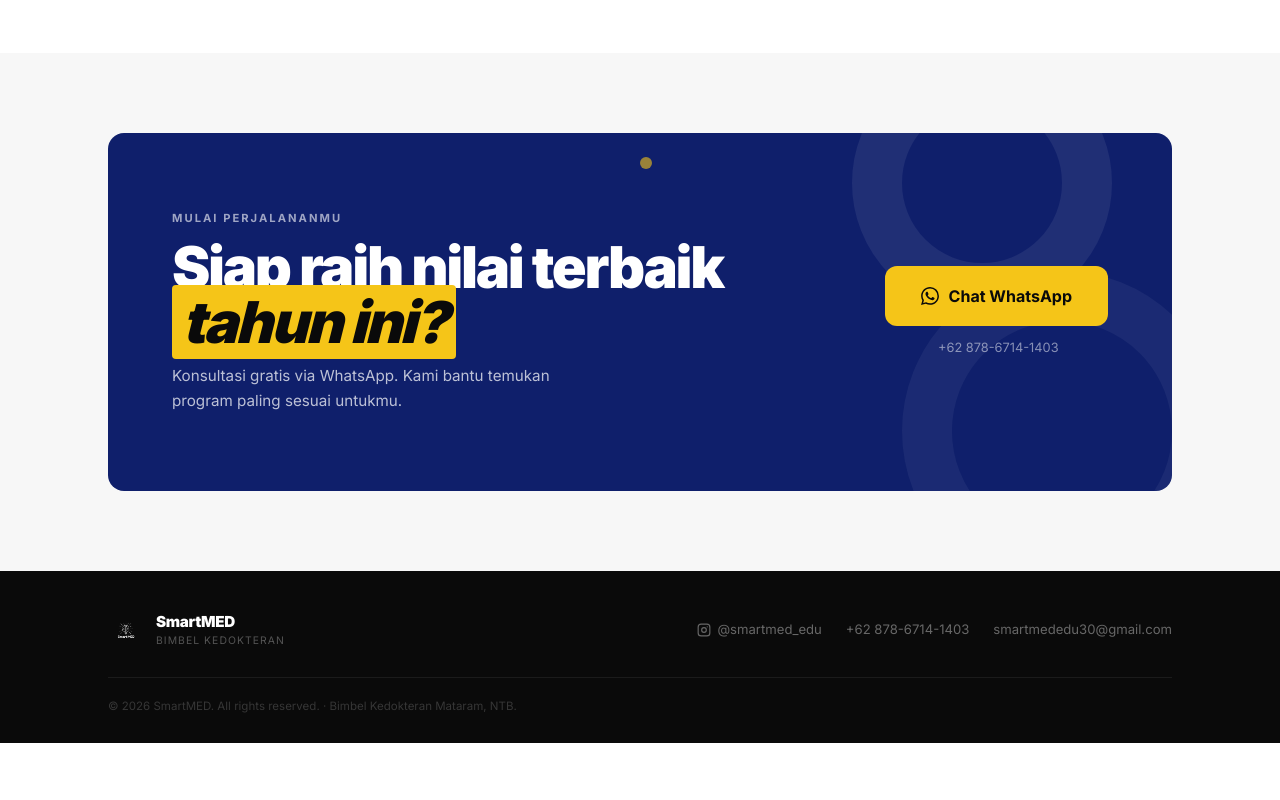
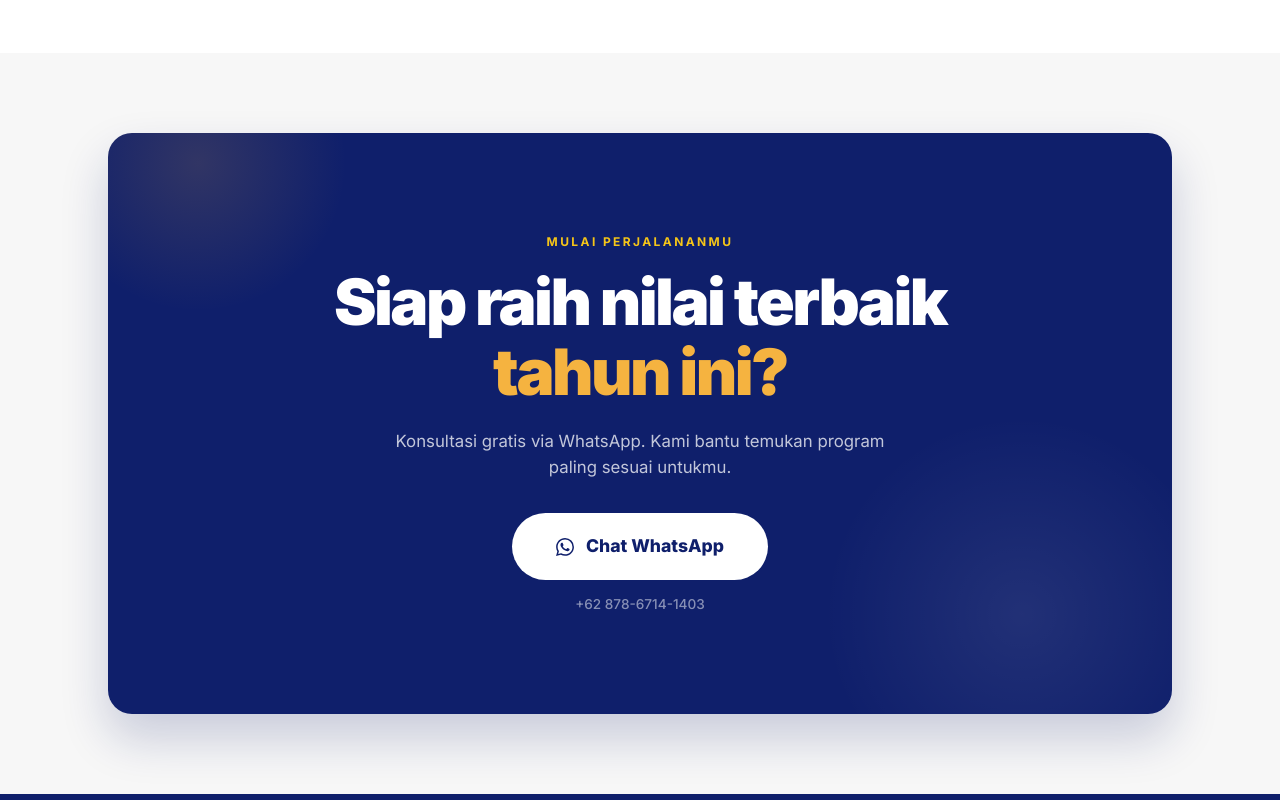
Before and after one commit to ganiout1/SmartMed, a Next.js app: page / in a window 1280 px wide. Shown: the part 4720-5520 px from the top of the page. Before the commit the page ends 5463 px from the top, so only its background shows below. Built offline with nearby package versions, Linux system fonts and the light colour scheme.

Commit message:
style: redesign cta layout to avoid similarity and update footer color to navy blue

```diff
--- a/src/components/landing/cta-section.tsx
+++ b/src/components/landing/cta-section.tsx
@@ -13,32 +13,33 @@ export function CTASection() {
         <div
           style={{
             background: "#0F1F6B",
-            borderRadius: 16,
-            padding: "clamp(44px, 6vw, 80px) clamp(32px, 5vw, 72px)",
+            borderRadius: 24,
+            padding: "clamp(60px, 8vw, 100px) clamp(24px, 5vw, 40px)",
             display: "flex",
-            flexWrap: "wrap",
+            flexDirection: "column",
             alignItems: "center",
-            justifyContent: "space-between",
-            gap: 36,
+            justifyContent: "center",
+            textAlign: "center",
+            gap: 32,
             position: "relative",
             overflow: "hidden",
+            boxShadow: "0 24px 48px rgba(15, 31, 107, 0.2)",
           }}
         >
-          {/* Decorative circles */}
-          <div aria-hidden="true" style={{ position: "absolute", top: -80, right: 60, width: 260, height: 260, borderRadius: "50%", border: "50px solid rgba(255,255,255,0.07)", pointerEvents: "none" }} />
-          <div aria-hidden="true" style={{ position: "absolute", bottom: -100, right: -50, width: 320, height: 320, borderRadius: "50%", border: "50px solid rgba(255,255,255,0.05)", pointerEvents: "none" }} />
-          <div aria-hidden="true" style={{ position: "absolute", top: 24, left: "50%", width: 12, height: 12, borderRadius: "50%", background: "#F5C518", opacity: 0.6, pointerEvents: "none" }} />
+          {/* Decorative elements */}
+          <div aria-hidden="true" style={{ position: "absolute", top: -120, left: -60, width: 300, height: 300, borderRadius: "50%", background: "radial-gradient(circle, rgba(245, 179, 64, 0.15) 0%, rgba(245, 179, 64, 0) 70%)", pointerEvents: "none" }} />
+          <div aria-hidden="true" style={{ position: "absolute", bottom: -100, right: -50, width: 400, height: 400, borderRadius: "50%", background: "radial-gradient(circle, rgba(255, 255, 255, 0.08) 0%, rgba(255, 255, 255, 0) 70%)", pointerEvents: "none" }} />
 
           {/* Text */}
-          <div style={{ position: "relative", zIndex: 1 }}>
+          <div style={{ position: "relative", zIndex: 1, display: "flex", flexDirection: "column", alignItems: "center" }}>
             <p
               style={{
                 fontWeight: 700,
-                fontSize: "0.7rem",
-                letterSpacing: "0.18em",
+                fontSize: "0.75rem",
+                letterSpacing: "0.2em",
                 textTransform: "uppercase",
-                color: "rgba(255,255,255,0.6)",
-                marginBottom: 14,
+                color: "#F5C518",
+                marginBottom: 16,
               }}
             >
               Mulai Perjalananmu
@@ -46,33 +47,23 @@ export function CTASection() {
             <h2
               style={{
                 fontWeight: 900,
-                fontSize: "clamp(2rem, 5vw, 3.6rem)",
+                fontSize: "clamp(2.4rem, 6vw, 4rem)",
                 letterSpacing: "-0.04em",
-                lineHeight: 0.94,
+                lineHeight: 1.1,
                 color: "#ffffff",
-                marginBottom: 14,
+                marginBottom: 20,
+                maxWidth: 700,
               }}
             >
-              Siap raih nilai terbaik<br />
-              <span
-                style={{
-                  background: "#F5C518",
-                  color: "#0A0A0A",
-                  padding: "2px 10px",
-                  borderRadius: 4,
-                  fontStyle: "italic",
-                }}
-              >
-                tahun ini?
-              </span>
+              Siap raih nilai terbaik <span style={{ color: "#F5B340" }}>tahun ini?</span>
             </h2>
-            <p style={{ fontSize: "0.95rem", color: "rgba(255,255,255,0.72)", lineHeight: 1.68, maxWidth: 380 }}>
+            <p style={{ fontSize: "1.05rem", color: "rgba(255,255,255,0.75)", lineHeight: 1.6, maxWidth: 500 }}>
               Konsultasi gratis via WhatsApp. Kami bantu temukan program paling sesuai untukmu.
             </p>
           </div>
 
           {/* CTA */}
-          <div style={{ display: "flex", flexDirection: "column", gap: 12, position: "relative", zIndex: 1 }}>
+          <div style={{ display: "flex", flexDirection: "column", alignItems: "center", gap: 14, position: "relative", zIndex: 1 }}>
             <a
               href="https://wa.me/6287867141403"
               target="_blank"
@@ -80,24 +71,24 @@ export function CTASection() {
               style={{
                 display: "inline-flex",
                 alignItems: "center",
-                gap: 10,
-                background: "#F5C518",
-                color: "#0A0A0A",
-                fontWeight: 700,
-                fontSize: "1rem",
-                padding: "18px 36px",
-                borderRadius: 12,
+                gap: 12,
+                background: "#ffffff",
+                color: "#0F1F6B",
+                fontWeight: 800,
+                fontSize: "1.1rem",
+                padding: "20px 44px",
+                borderRadius: 50,
                 whiteSpace: "nowrap",
                 textDecoration: "none",
                 transition: "transform 0.2s, box-shadow 0.2s",
               }}
-              onMouseEnter={e => { e.currentTarget.style.transform = "translateY(-2px)"; e.currentTarget.style.boxShadow = "0 8px 24px rgba(0,0,0,0.2)"; }}
+              onMouseEnter={e => { e.currentTarget.style.transform = "translateY(-4px)"; e.currentTarget.style.boxShadow = "0 12px 32px rgba(0,0,0,0.3)"; }}
               onMouseLeave={e => { e.currentTarget.style.transform = "translateY(0)"; e.currentTarget.style.boxShadow = "none"; }}
             >
               {WA_ICON}
               Chat WhatsApp
             </a>
-            <span style={{ fontSize: "0.8rem", color: "rgba(255,255,255,0.5)", paddingLeft: 4, textAlign: "center" }}>
+            <span style={{ fontSize: "0.85rem", color: "rgba(255,255,255,0.5)", fontWeight: 500 }}>
               +62 878-6714-1403
             </span>
           </div>
--- a/src/components/layout/footer.tsx
+++ b/src/components/layout/footer.tsx
@@ -13,7 +13,7 @@ const IG_ICON = (
 
 export function Footer() {
   return (
-    <footer style={{ background: "#0A0A0A", color: "#FFFFFF", padding: "40px 0 28px" }}>
+    <footer style={{ background: "#0F1F6B", color: "#FFFFFF", padding: "40px 0 28px" }}>
       <div style={{ maxWidth: 1120, margin: "0 auto", padding: "0 28px" }}>
         {/* Top row */}
         <div
```
